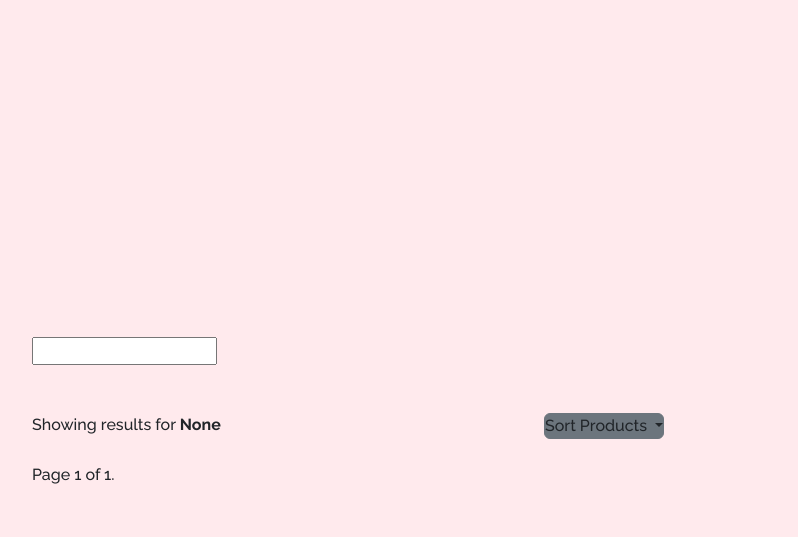
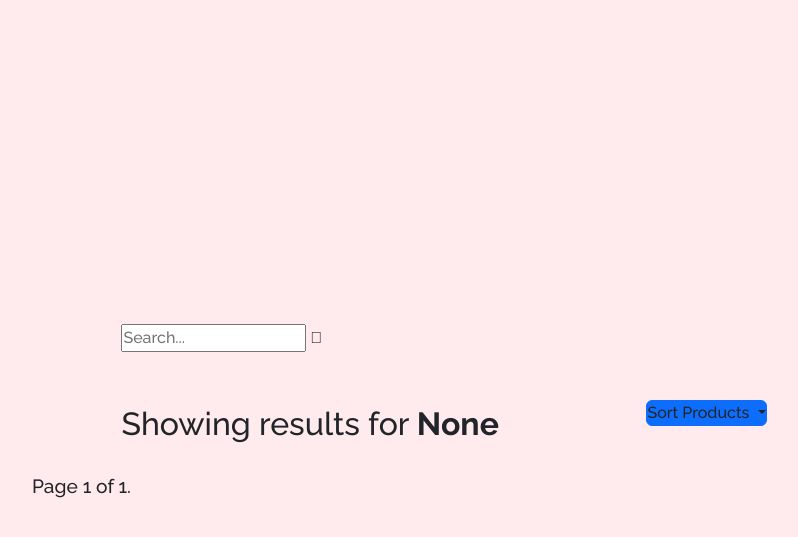
Before and after one commit to rajveerkania/pricewise, a Django app: page /result.html in a window 1280 px wide. Shown: the top 537 px of the page, without its empty margins (96-894 px from the left). Run offline with Django 4.2, Linux system fonts and the light colour scheme; some libraries are stand-ins or nearby versions.

Commit message:
Nothing much

```diff
--- a/static/css/style.css
+++ b/static/css/style.css
@@ -19,6 +19,10 @@ body {
   place-content: center !important;
 }
 
+.result-text{
+  font-size: 2rem;
+}
+
 a {
   color: inherit !important;
   text-decoration: none !important;
@@ -32,10 +36,9 @@ a {
   justify-content: space-around !important;
 }
 
-.cus-container2{
-  width: 80%;
-  justify-content: center;
-  display: flex;
+.container{
+  width: 1050px !important;
+  margin: auto 89.4px auto 89.4px !important;
 }
 
 .cus-col {
@@ -49,8 +52,8 @@ a {
 }
 
 .cus-col3 {
-  justify-self: center;
-  display: flex;
+  justify-self: right !important;
+  display: flex !important;
 }
 
 .header {
@@ -63,12 +66,12 @@ a {
   color: var(--textColor) !important;
 }
 
-.dropdown-item{
+.dropdown-item {
   border-color: black;
   border-radius: 5%;
 }
 
-.dropdown-item:hover{
+.dropdown-item:hover {
   font-weight: 900;
   background-color: transparent;
 }
@@ -116,7 +119,6 @@ a {
   display: flex !important;
   justify-content: space-between !important;
   margin-top: 10px !important;
-
 }
 .namePrice h3 {
   font-size: 1.2em !important;
@@ -158,3 +160,9 @@ a {
 .bay button:hover {
   transform: scale(1.1) !important;
 }
+
+.pagination {
+  width: auto;
+  height: auto;
+  font-size: larger;
+}
--- a/templates/result.html
+++ b/templates/result.html
@@ -5,30 +5,46 @@
     <meta charset="UTF-8" />
     <meta http-equiv="X-UA-Compatible" content="IE=edge" />
     <meta name="viewport" content="width=device-width, initial-scale=1.0" />
-    <title>product card</title>
+    <title>{{query}}</title>
     <link rel="stylesheet" href="{% static 'css/all.min.css' %}" />
+    <link href="{% static 'img/favicon.ico' %}" rel="icon" />
     <link rel="stylesheet" href="{% static 'css/style.css' %}" />
-    <link href="https://cdn.jsdelivr.net/npm/bootstrap@5.3.0-alpha3/dist/css/bootstrap.min.css" rel="stylesheet" integrity="sha384-KK94CHFLLe+nY2dmCWGMq91rCGa5gtU4mk92HdvYe+M/SXH301p5ILy+dN9+nJOZ" crossorigin="anonymous">
+    <link
+    rel="stylesheet"
+    href="https://cdnjs.cloudflare.com/ajax/libs/font-awesome/6.4.0/css/all.min.css"
+    integrity="sha512-iecdLmaskl7CVkqkXNQ/ZH/XLlvWZOJyj7Yy7tcenmpD1ypASozpmT/E0iPtmFIB46ZmdtAc9eNBvH0H/ZpiBw=="
+    crossorigin="anonymous"
+    referrerpolicy="no-referrer"
+    />
+    <link href="https://cdn.jsdelivr.net/npm/bootstrap@5.3.0-alpha3/dist/css/bootstrap.min.css" rel="stylesheet" integrity="sha384-KK94CHFLLe+nY2dmCWGMq91rCGa5gtU4mk92HdvYe+M/SXH301p5ILy+dN9+nJOZ" crossorigin="anonymous"
+    />
+
   </head>
+
   <body>
     <div class="cus-container1">
-      <div class = cus-container2>
 
-      </div>
         <div class = "container">
           <div class = "row py-4">
             <div class = "col">
-            <input type = "text">
+              <form method="get" action="result.html">
+                <div class="box">
+                  <input type="text" name="q" placeholder="Search..." />
+                  <a href="#">
+                    <i class="fa-solid fa-magnifying-glass"></i>
+                  </a>
+                </div>
+              </form>
             </div>
           </div>
           <div class = "row py-4">
             <div class = "col-6 cus-col2">
-            <p>Showing results for <b>{{query}}</b></p>
+              <p class = "result-text">Showing results for <b>{{query}}</b></p>
             </div>
             <div class = "col-6 cus-col3">
               <div class="dropdown show">
                 <a
-                class="btn btn-secondary dropdown-toggle"
+                  class="btn btn-primary dropdown-toggle"
                   href="#"
                   role="button"
                   id="dropdownMenuLink"
@@ -41,7 +57,7 @@
 
                 <div class="dropdown-menu" aria-labelledby="dropdownMenuLink">
                   <a class="dropdown-item" href="?q={{ query }}&s=relevanceblender"
-                  >Relevance</a
+                     onclick="sorting()">Relevance</a
                   >
                   <a class="dropdown-item" href="?q={{ query }}&s=price-asc-rank"
                     >Low to High</a
@@ -57,6 +73,7 @@
             </div>
           </div>
         </div>
+
       <div class="products">
         {% for product in page_obj %}
           {% for title, price, image, link, rating, logo in product %}
@@ -124,5 +141,7 @@
       integrity="sha384-JZR6Spejh4U02d8jOt6vLEHfe/JQGiRRSQQxSfFWpi1MquVdAyjUar5+76PVCmYl"
       crossorigin="anonymous"
     ></script>
+    <script src = "{% static 'js/index.js' %}" ></script>
+
   </body>
 </html>
```
Also changed, not shown: static/js/main.js (deleted). Lines whose indentation alone changed are shown as unchanged.
